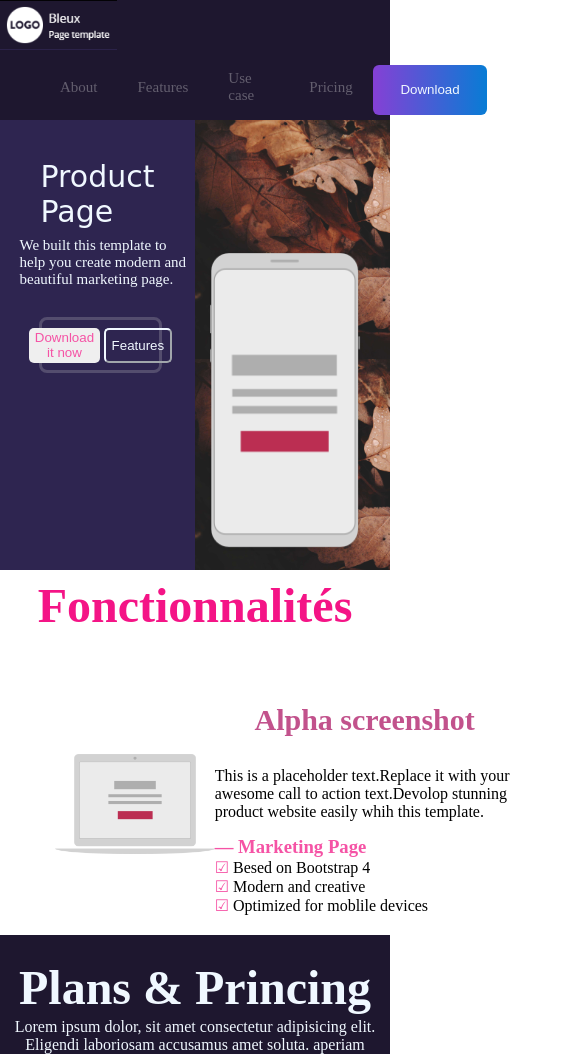
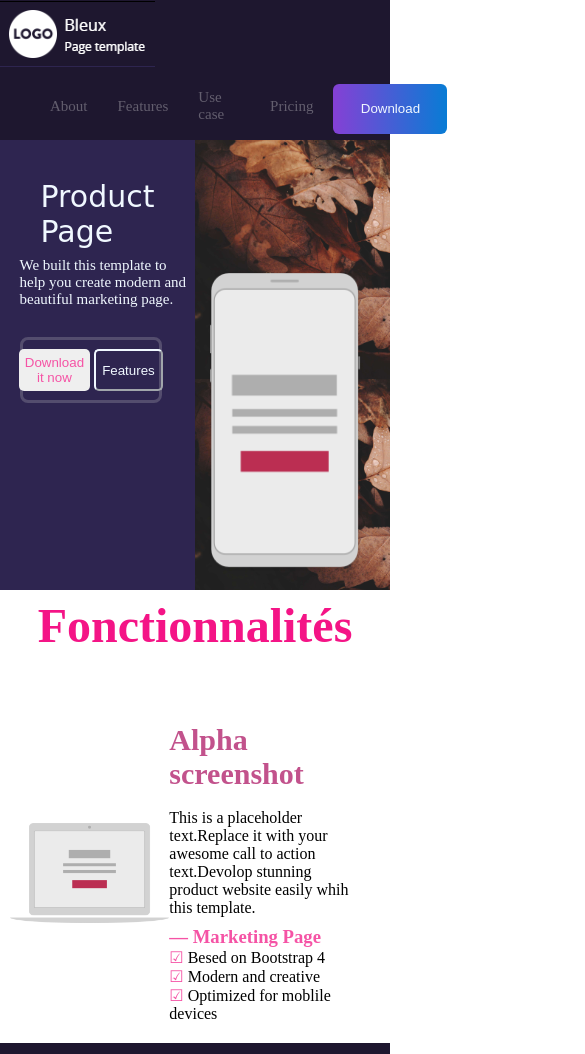
Before and after one commit to Ateraxia12/trabajoBLUX, a plain HTML site: page index.html in a window 390 px wide. Shown: the top 1054 px of the page, 585 px wide, since content can reach past the window. Drawn offline with Linux system fonts and the light colour scheme; a web font is replaced by a local one.

Commit message:
creacion de proyecto blux

```diff
--- a/style.css
+++ b/style.css
@@ -117,6 +117,8 @@ aside{
     height: 600px;
     background-image: url(/imagenes/Canva-Withered-Leaves-Photo.jpg);
     background-size: 160%;
+    width: 50%;
+
 }
 .phonePng{
     height: 450px;
--- a/style2.css
+++ b/style2.css
@@ -81,33 +81,35 @@ aside{
 }
 
 /* ---------------------------------------------------------- */
-@media screen and (max-width:600px) {
+@media screen and (max-width:480px) {
     body{
-        *width: 100%;
+        width: 100%;
     }
     *{
         margin: 0%;
     }
     header{
+        width: 100%;
         background-color: #1E172F;
-        width: 100%;
-        height:120px;
+        height:140px;
         flex-wrap: wrap;
         justify-content: start;
     }
     .imglogo{
-        height: 50px;
+        height: 100%;
         justify-content: space-between;
     }
     ul li a{
         font-size: 15px;
-        padding-left:  20px;
+        padding-left:  10px;
+        display: flex;
     }
     /* fin de header */
 
 .section1{
     width: 50%;
     height: 450px;
+    margin: 0%;
 }
 .productPage{
     padding-top: 20%;
@@ -119,9 +121,9 @@ aside{
     padding-top: 4%;
 }
 .bordeButton{
-    height: 50px;
-    width:60%;
-    margin-left: 20%;
+    height: 60px;
+    width:70%;
+    margin-left: 10%;
     margin-top: 15%;
 }
 /* fin section */
@@ -140,7 +142,6 @@ aside{
     font-size: 300%;
 }
 .section2{
-    width: 600px;
     justify-content: center;
     align-items: center;
 }
@@ -183,3 +184,4 @@ aside{
     width: 270px;
     margin-bottom: 20px;
 }
+}
```
Also changed, not shown: index.html (+4 -2 lines).
